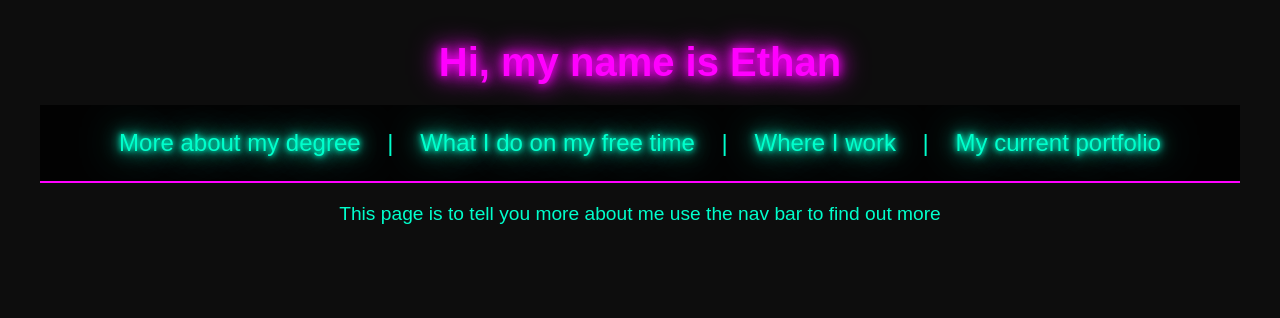
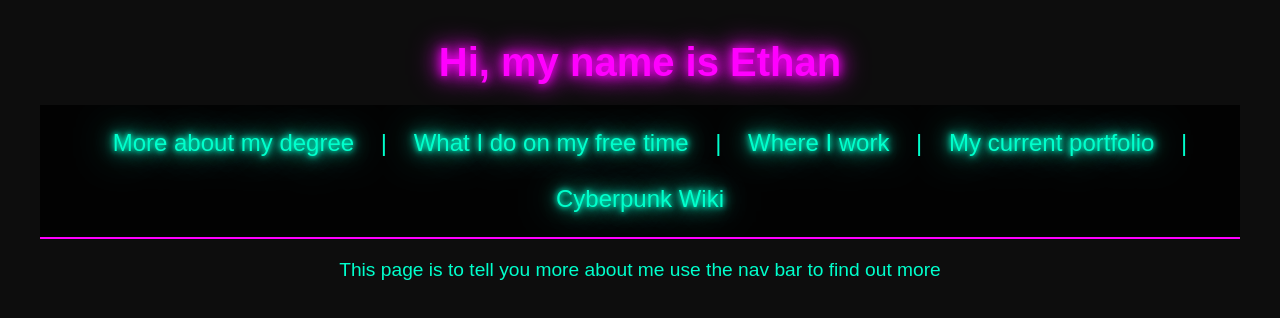
Before and after one commit to EthanCuenca/EthanCuenca.github.io, a plain HTML site: page index.html in a window 1280 px wide. Drawn offline with Linux system fonts and the light colour scheme.

Commit message:
assignment added to class portal

```diff
--- a/index.html
+++ b/index.html
@@ -20,6 +20,8 @@
                 <a class="neon" href="https://www.lockheedmartin.com/en-us/capabilities/space.html">Where I work</a>
                 <span> | </span>
                 <a class="neon" href="https://cucu7180.myportfolio.com/">My current portfolio</a>
+                <span> | </span>
+                <a class="neon" href="/universal-design/wiki_html5/cyberpunk-semantic.html"> Cyberpunk Wiki</a>
             </div>
 
             <p>This page is to tell you more about me use the nav bar to find out more</p>
```
